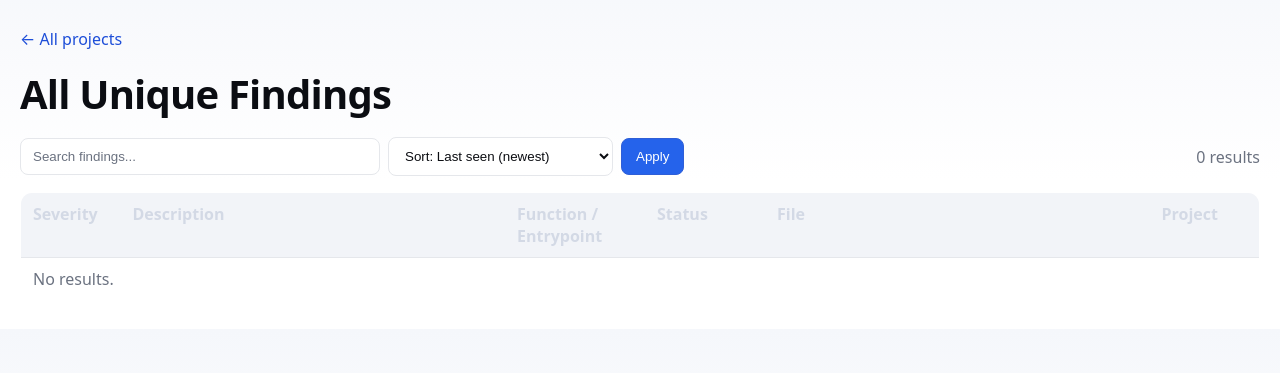
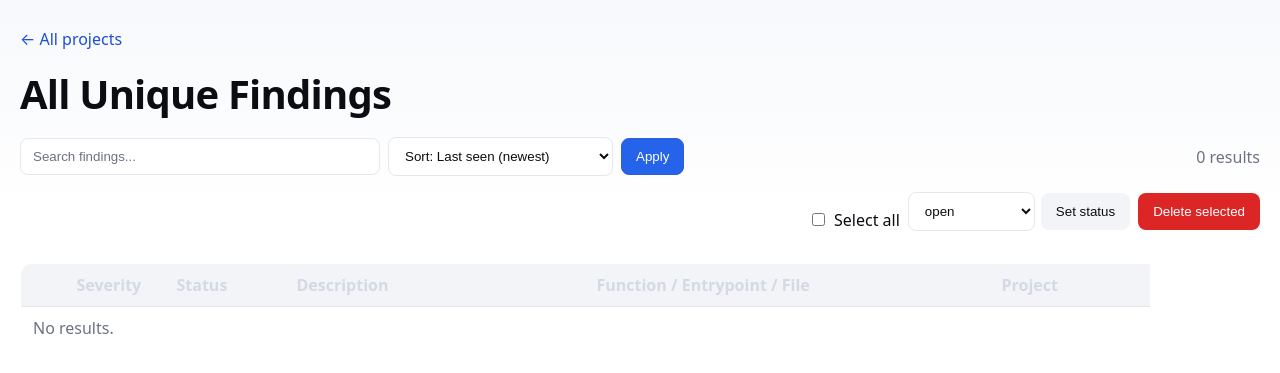
Before and after one commit to jdubansky/sassycode, a FastAPI app: page /unique in a window 1280 px wide. Shown: the part 43-416 px from the top of the page. Run offline with FastAPI, Linux system fonts and the light colour scheme.

```diff
--- a/manager/app.py
+++ b/manager/app.py
@@ -589,6 +589,10 @@ def unique_findings_all(
         base = base.order_by(sev_rank.desc(), UniqueFinding.last_seen_at.desc())
     elif sort == "severity_asc":
         base = base.order_by(sev_rank.asc(), UniqueFinding.last_seen_at.desc())
+    elif sort == "status_asc":
+        base = base.order_by(UniqueFinding.status.asc().nulls_last(), UniqueFinding.last_seen_at.desc())
+    elif sort == "status_desc":
+        base = base.order_by(UniqueFinding.status.desc().nulls_last(), UniqueFinding.last_seen_at.desc())
     elif sort == "occ_desc":
         base = base.order_by(UniqueFinding.occurrences.desc(), UniqueFinding.last_seen_at.desc())
     elif sort == "occ_asc":
@@ -691,6 +695,29 @@ def delete_unique_finding(uf_id: int, db: Session = Depends(get_db)):
     return RedirectResponse(url=f"/projects/{pid}" if pid else "/", status_code=303)
 
 
+@app.post("/unique_findings/bulk_status")
+def bulk_set_unique_finding_status(status: str = Form(...), ids: str = Form(""), redirect: str = Form("/"), db: Session = Depends(get_db)):
+    id_list = [int(x) for x in (ids.split(",") if ids else []) if x.strip().isdigit()]
+    if id_list:
+        q = db.query(UniqueFinding).filter(UniqueFinding.id.in_(id_list)).all()
+        for uf in q:
+            uf.status = status
+            db.add(uf)
+        db.commit()
+    return RedirectResponse(url=redirect or "/", status_code=303)
+
+
+@app.post("/unique_findings/bulk_delete")
+def bulk_delete_unique_findings(ids: str = Form(""), redirect: str = Form("/"), db: Session = Depends(get_db)):
+    id_list = [int(x) for x in (ids.split(",") if ids else []) if x.strip().isdigit()]
+    if id_list:
+        q = db.query(UniqueFinding).filter(UniqueFinding.id.in_(id_list)).all()
+        for uf in q:
+            db.delete(uf)
+        db.commit()
+    return RedirectResponse(url=redirect or "/", status_code=303)
+
+
 @app.post("/scans/{scan_id}/cancel")
 def cancel_scan(scan_id: int, db: Session = Depends(get_db)):
     scan = db.get(Scan, scan_id)
--- a/manager/static/app.js
+++ b/manager/static/app.js
@@ -58,6 +58,16 @@ document.addEventListener('click', function(e) {
         const bv = sevRank(b.dataset.severity || 'LOW');
         return (mode === 'severity_desc' ? -1 : 1) * (av - bv);
       }
+      if (mode === 'status_asc' || mode === 'status_desc') {
+        const av = (a.querySelector('td:nth-child(3)')?.textContent || '').trim().toLowerCase();
+        const bv = (b.querySelector('td:nth-child(3)')?.textContent || '').trim().toLowerCase();
+        return (mode === 'status_desc' ? -1 : 1) * av.localeCompare(bv);
+      }
+      if (mode === 'status_asc' || mode === 'status_desc') {
+        const av = (a.querySelector('td:nth-child(3)')?.textContent || '').trim().toLowerCase();
+        const bv = (b.querySelector('td:nth-child(3)')?.textContent || '').trim().toLowerCase();
+        return (mode === 'status_desc' ? -1 : 1) * av.localeCompare(bv);
+      }
       if (mode === 'occ_desc' || mode === 'occ_asc') {
         const av = parseInt(a.dataset.occ || '0', 10);
         const bv = parseInt(b.dataset.occ || '0', 10);
@@ -74,6 +84,61 @@ document.addEventListener('click', function(e) {
   }
   search?.addEventListener('input', apply);
   sortSel?.addEventListener('change', apply);
+})();
+
+// Column resizing with persistence
+(function(){
+  function enableTableResize(table){
+    const key = table.getAttribute('data-resize-key') || 'table-default';
+    const colgroup = table.querySelector('colgroup');
+    if (!colgroup) return;
+    const cols = Array.from(colgroup.querySelectorAll('col'));
+    const headerRow = table.querySelector('thead tr');
+    if (!headerRow) return;
+    const headers = Array.from(headerRow.children);
+
+    // Apply saved widths
+    try {
+      const saved = JSON.parse(localStorage.getItem('colwidth:'+key) || '[]');
+      saved.forEach((w, i) => { if (cols[i] && w) cols[i].style.width = w; });
+    } catch {}
+
+    headers.forEach((th, i) => {
+      if (i === headers.length - 1) return; // skip last column
+      const resizer = document.createElement('div');
+      resizer.className = 'col-resizer';
+      th.appendChild(resizer);
+      let startX = 0; let startWidth = 0;
+      function onMove(e){
+        const dx = (e.touches? e.touches[0].clientX : e.clientX) - startX;
+        const newW = Math.max(60, startWidth + dx);
+        if (cols[i]) cols[i].style.width = newW + 'px';
+      }
+      function onUp(){
+        document.removeEventListener('mousemove', onMove);
+        document.removeEventListener('mouseup', onUp);
+        document.removeEventListener('touchmove', onMove);
+        document.removeEventListener('touchend', onUp);
+        // persist widths
+        const widths = cols.map(c => c.style.width || '');
+        try { localStorage.setItem('colwidth:'+key, JSON.stringify(widths)); } catch {}
+      }
+      resizer.addEventListener('mousedown', (e)=>{
+        startX = e.clientX; startWidth = th.offsetWidth; e.preventDefault();
+        document.addEventListener('mousemove', onMove);
+        document.addEventListener('mouseup', onUp);
+      });
+      resizer.addEventListener('touchstart', (e)=>{
+        startX = e.touches[0].clientX; startWidth = th.offsetWidth; e.preventDefault();
+        document.addEventListener('touchmove', onMove, {passive:false});
+        document.addEventListener('touchend', onUp);
+      }, {passive:false});
+    });
+  }
+  document.addEventListener('DOMContentLoaded', function(){
+    document.querySelectorAll('table.uniq-table[data-resize-key]')
+      .forEach(enableTableResize);
+  });
 })();
 
 // Unique finding see-more drawer
--- a/manager/static/style.css
+++ b/manager/static/style.css
@@ -45,12 +45,19 @@ code { background: var(--code-bg); padding: 2px 6px; border-radius: 6px; border:
 .wrap-code { white-space: pre-wrap; word-break: break-word; overflow-wrap: anywhere; }
 .uniq-table { table-layout: fixed; width: 100%; }
 .uniq-table code.wrap-code { display: block; }
+.uniq-table col.sel-col { width: 44px; }
 .uniq-table col.sev-col { width: 100px; }
-.uniq-table col.func-col { width: 140px; }
+.uniq-table col.func-col { width: 300px; }
+.uniq-table col.project-col { width: 160px; }
 .uniq-table col.entry-col { width: 120px; }
 .uniq-table col.status-col { width: 120px; }
 .uniq-table col.btn-col { width: 110px; }
+.uniq-table col.desc-col { width: auto; }
 .uniq-table col.file-col { width: auto; }
+
+/* Column resizer */
+.col-resizer { position: absolute; right: -4px; top: 0; width: 8px; cursor: col-resize; user-select: none; height: 100%; }
+th { position: relative; }
 
 .panel { background: var(--panel); border: 1px solid var(--border); border-radius: 12px; padding: 16px; }
 
--- a/manager/templates/unique_all.html
+++ b/manager/templates/unique_all.html
@@ -27,6 +27,8 @@
           <option value="last_seen_asc" {% if sort=='last_seen_asc' %}selected{% endif %}>Sort: Last seen (oldest)</option>
           <option value="severity_desc" {% if sort=='severity_desc' %}selected{% endif %}>Sort: Severity (high→low)</option>
           <option value="severity_asc" {% if sort=='severity_asc' %}selected{% endif %}>Sort: Severity (low→high)</option>
+          <option value="status_asc" {% if sort=='status_asc' %}selected{% endif %}>Sort: Status (A→Z)</option>
+          <option value="status_desc" {% if sort=='status_desc' %}selected{% endif %}>Sort: Status (Z→A)</option>
           <option value="occ_desc" {% if sort=='occ_desc' %}selected{% endif %}>Sort: Occurrences (high→low)</option>
           <option value="occ_asc" {% if sort=='occ_asc' %}selected{% endif %}>Sort: Occurrences (low→high)</option>
           <option value="project_asc" {% if sort=='project_asc' %}selected{% endif %}>Sort: Project (A→Z)</option>
@@ -37,38 +39,60 @@
         <span class="muted" style="margin-left:auto;">{{ total }} results</span>
       </form>
 
-      <table class="uniq-table">
+      <div class="toolbar" style="justify-content:flex-end; gap:8px;">
+        <label style="display:flex;align-items:center;gap:6px;"><input type="checkbox" id="selectAllA" /> Select all</label>
+        <form id="bulkStatusFormA" method="post" action="/unique_findings/bulk_status" style="display:flex;gap:6px;align-items:center;">
+          <input type="hidden" name="ids" id="bulkIdsA" value="" />
+          <input type="hidden" name="redirect" value="/unique?q={{ q }}&sort={{ sort }}&page={{ page }}&page_size={{ page_size }}" />
+          <select name="status">
+            <option value="open">open</option>
+            <option value="triaging">triaging</option>
+            <option value="false_positive">false_positive</option>
+            <option value="fixed">fixed</option>
+          </select>
+          <button class="btn" type="submit">Set status</button>
+        </form>
+        <form id="bulkDeleteFormA" method="post" action="/unique_findings/bulk_delete" onsubmit="return confirm('Delete selected findings?');">
+          <input type="hidden" name="ids" id="bulkIdsDelA" value="" />
+          <input type="hidden" name="redirect" value="/unique?q={{ q }}&sort={{ sort }}&page={{ page }}&page_size={{ page_size }}" />
+          <button class="btn-danger" type="submit">Delete selected</button>
+        </form>
+      </div>
+
+      <table class="uniq-table" data-resize-key="unique-all">
         <colgroup>
+          <col class="sel-col" />
           <col class="sev-col" />
-          <col />
+          <col class="status-col" />
           <col class="func-col" />
-          <col class="status-col" />
-          <col class="file-col" />
+          <col class="desc-col" />
+          <col class="project-col" />
           <col class="btn-col" />
         </colgroup>
         <thead>
           <tr>
+            <th></th>
             <th>Severity</th>
+            <th>Status</th>
             <th>Description</th>
-            <th>Function / Entrypoint</th>
-            <th>Status</th>
-            <th>File</th>
+            <th>Function / Entrypoint / File</th>
             <th>Project</th>
           </tr>
         </thead>
         <tbody>
           {% for u, p in items %}
           <tr>
+            <td><input type="checkbox" class="pickA" value="{{ u.id }}" /></td>
             <td><span class="badge sev-{{ u.severity or u.last_severity or 'LOW' }}">{{ u.severity or u.last_severity or 'LOW' }}</span></td>
+            <td>{{ u.status or 'open' }}</td>
             <td>{{ u.description or u.last_description or '-' }}</td>
             <td>
               <div>
                 <code>{{ u.function_name or '-' }}</code><br/>
-                <code>{{ u.entrypoint or '-' }}</code>
+                <code>{{ u.entrypoint or '-' }}</code><br/>
+                <code class="wrap-code">{{ u.file_path }}</code>
               </div>
             </td>
-            <td>{{ u.status or 'open' }}</td>
-            <td><code class="wrap-code">{{ u.file_path }}</code></td>
             <td><a href="/projects/{{ p.id }}">{{ p.name }}</a></td>
           </tr>
           {% else %}
@@ -90,5 +114,28 @@
       {% endif %}
     </div>
     <script src="/static/app.js"></script>
+    <script>
+      (function(){
+        const selectAll = document.getElementById('selectAllA');
+        const picks = () => Array.from(document.querySelectorAll('.pickA:checked')).map(c=>c.value);
+        const idsField = document.getElementById('bulkIdsA');
+        const idsDelField = document.getElementById('bulkIdsDelA');
+        function sync(){
+          const ids = picks().join(',');
+          if (idsField) idsField.value = ids;
+          if (idsDelField) idsDelField.value = ids;
+        }
+        if (selectAll){
+          selectAll.addEventListener('change', function(){
+            const all = Array.from(document.querySelectorAll('.pickA'));
+            for (const c of all) c.checked = selectAll.checked;
+            sync();
+          });
+        }
+        document.addEventListener('change', function(e){
+          if (e.target && e.target.classList && e.target.classList.contains('pickA')) sync();
+        });
+      })();
+    </script>
   </body>
   </html>
```
Also changed, not shown: manager/templates/project.html (+55 -10 lines), scanner/cli.py (+7 -2 lines).
